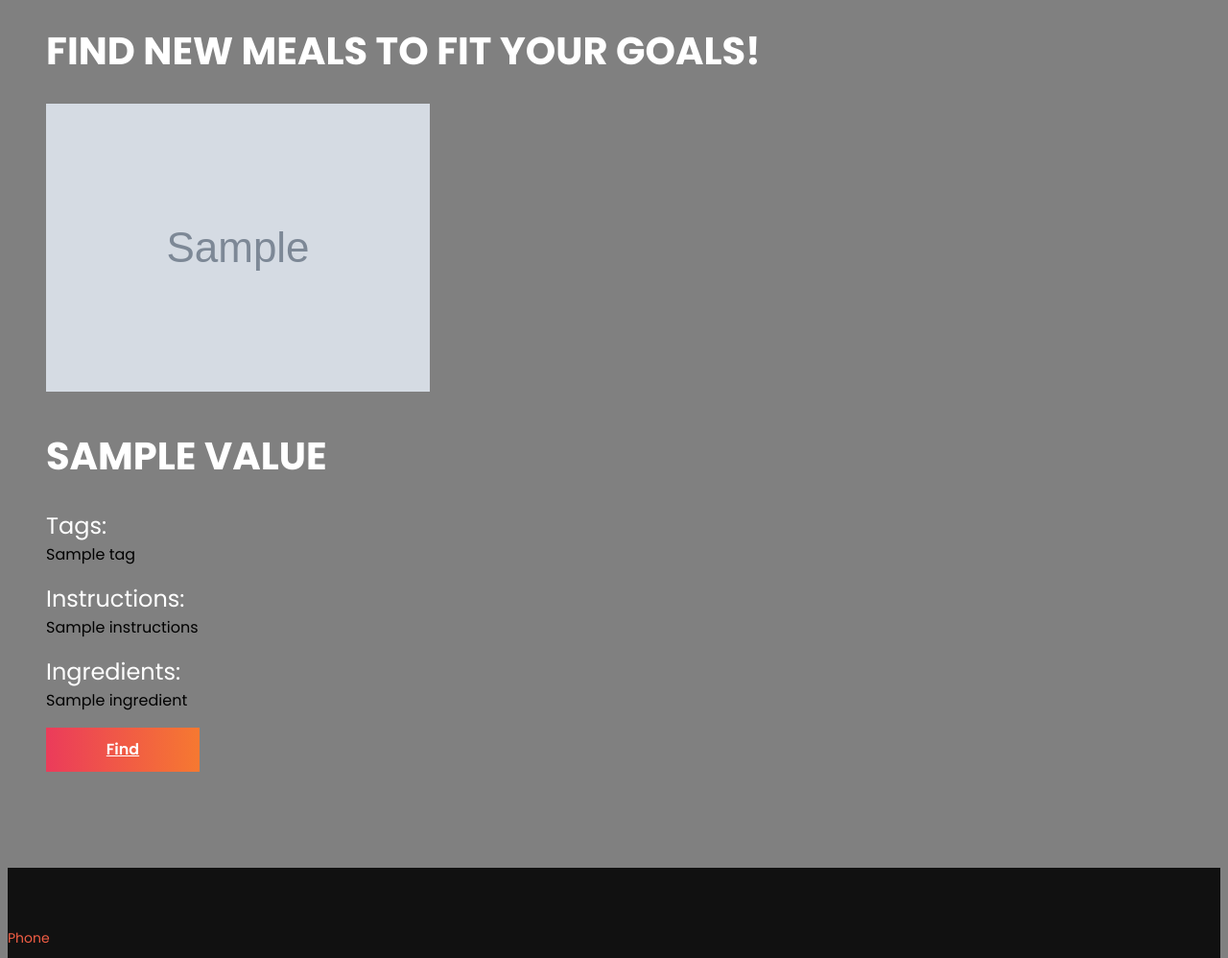
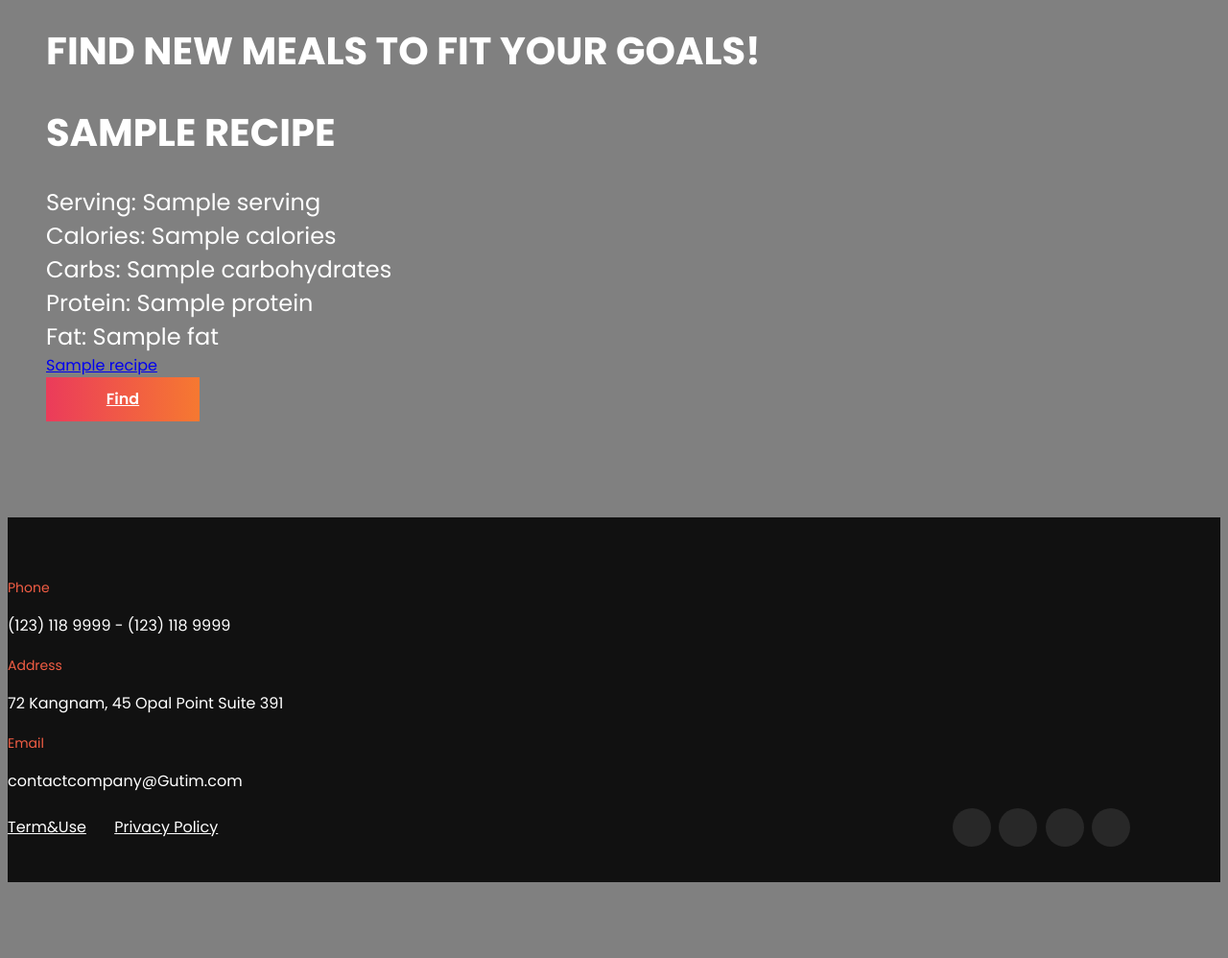
Before and after one commit to CTKogstrom/GymBuddyApp, a Django app: template users/templates/users/meals.html in a window 1280 px wide. Shown: the part 1876-2874 px from the top of the page at 96% size. After the commit the page ends 2795 px from the top, so only its background shows below. Run offline with Django 3.2, Linux system fonts and the light colour scheme; tables that the repository leaves empty hold one stand-in row (values such as "Sample post"); the template is opened without the code that fills it: values that come from a table or form of the project are taken from there, most other values are stand-ins (such as "Sample title", 1, 10 or a date in 2020); grey boxes marked "Sample" are stand-in pictures.

Commit message:
Scraper working, still taking too long

```diff
--- a/users/templates/users/meals.html
+++ b/users/templates/users/meals.html
@@ -59,32 +59,22 @@
                     <div class="about-text">
                         <h2 style="color:white;" >Find New Meals To Fit Your Goals!</h2>
                         <div class="meal-box-overflow">
-                            {% for key, value in meals.items %}
-                                <div class="meal">
-                                    <img src="/static/mealImages/{{meal.image_link}}" class="meal-image">
-                                    <p class="meal-text" style="margin-bottom: 5px;">
-                                        <!--Pending: populate meal log with selected meal-->
-                                        <h2 strong style="color:white;">{{value.name}}</strong></br>
+                           {% for recipe in meals %}
+                                <div class="exercise">
+                                    <p class="exercise-text" style="margin-bottom: 2px;">
+                                        <!--Pending: populate exercise log with selected exercise-->
+                                        <!-- <strong>{{filter.get_category_display}}</strong></br> -->
+                                        <h2 strong style="color:white;">{{recipe.title}}</strong></br>
                                     </p>
-                                    <h4 style="color:white;"> Tags: </h4>
-                                    <p style="color:black;" class="meal-text">
-                                        {% for i in value.tags %}
-                                            {{i}}
-                                        {% endfor %}
-                                    </p>
-                                    <h4 style="color:white;" >Instructions: </h4>
-                                    <p style="color:black;" class="meal-text">
-                                        {{value.instructions}}
-                                    </p>
-                                    <h4 style="color:white;" >Ingredients: </h4>
-                                    <p style="color:black;" class="meal-text">
-                                        {% for i in value.ingredients %}
-                                            {{i}}
-                                            <p></p>
-                                        {% endfor %}
-                                    </p>
+                                    <h4 style="color:white;"> Serving: {{recipe.Serving}} </h4>
+                                    <h4 style="color:white;"> Calories: {{recipe.Calories}} </h4>
+                                    <h4 style="color:white;"> Carbs: {{recipe.Carbohydrates}} </h4>
+                                    <h4 style="color:white;"> Protein: {{recipe.Protein}} </h4>
+                                    <h4 style="color:white;"> Fat: {{recipe.Fat}} </h4>
+                                    <a href = {{recipe.link}}>{{recipe.title}}</a>
+
                                 </div>
-                            {% endfor %}
+                {% endfor %}
                         </div>
                     <a href="#" class="primary-btn">Find</a>
                 </div>
```
Also changed, not shown: users/views.py (+41 -6 lines), users/migrations/0009_auto_20201108_2106.py (added).
